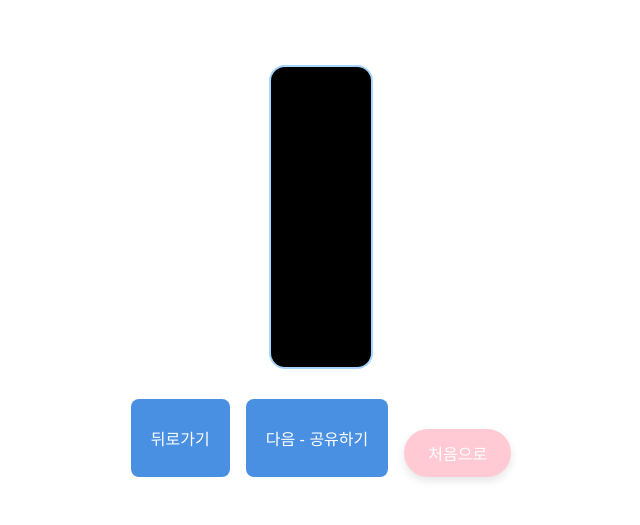
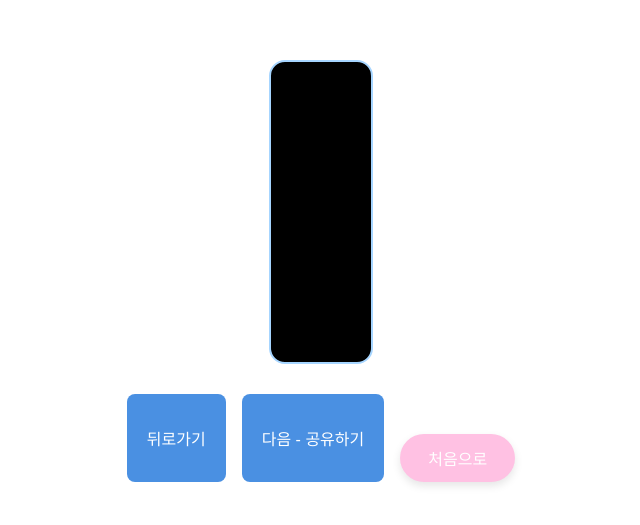
Before and after one commit to xeon-243859/ppongtok-app, a React (Vite) app: page /preview in a window 1280 px wide. Shown: the part 159-684 px from the top of the page, without its empty margins (319-959 px from the left). Built offline with nearby package versions, Linux system fonts and the light colour scheme.

Commit message:
🏠 PreviewPage에 '처음으로' 버튼 추가 및 중앙 정렬

```diff
--- a/src/pages/PreviewPage.css
+++ b/src/pages/PreviewPage.css
@@ -132,21 +132,21 @@
 }
 
 .go-home-button-wrapper {
-  margin-top: 30px;
+  margin-top: 40px;
   display: flex;
   justify-content: center;
 }
 
 .go-home-button {
-  padding: 12px 24px;
-  background-color: #ffcad4;
-  color: #fff;
+  padding: 12px 28px;
   font-size: 16px;
+  background-color: #ffc1e3;
   border: none;
   border-radius: 30px;
+  color: #fff;
+  cursor: pointer;
   box-shadow: 0 4px 8px rgba(0,0,0,0.1);
-  cursor: pointer;
-  transition: 0.2s ease;
+  transition: transform 0.2s ease;
 }
 
 .go-home-button:hover {
```
